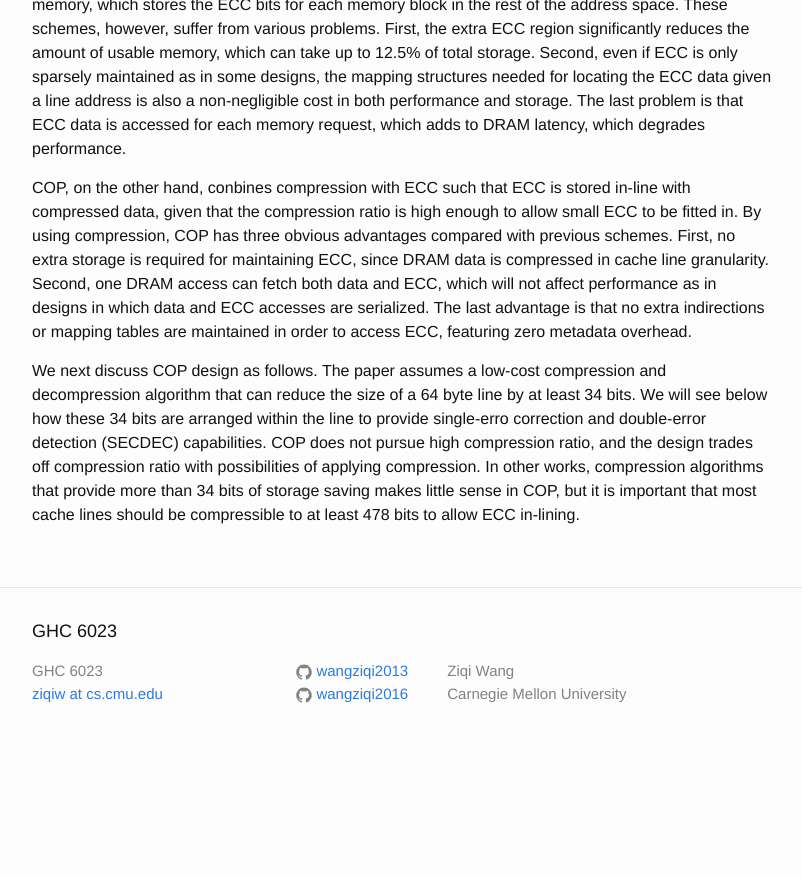
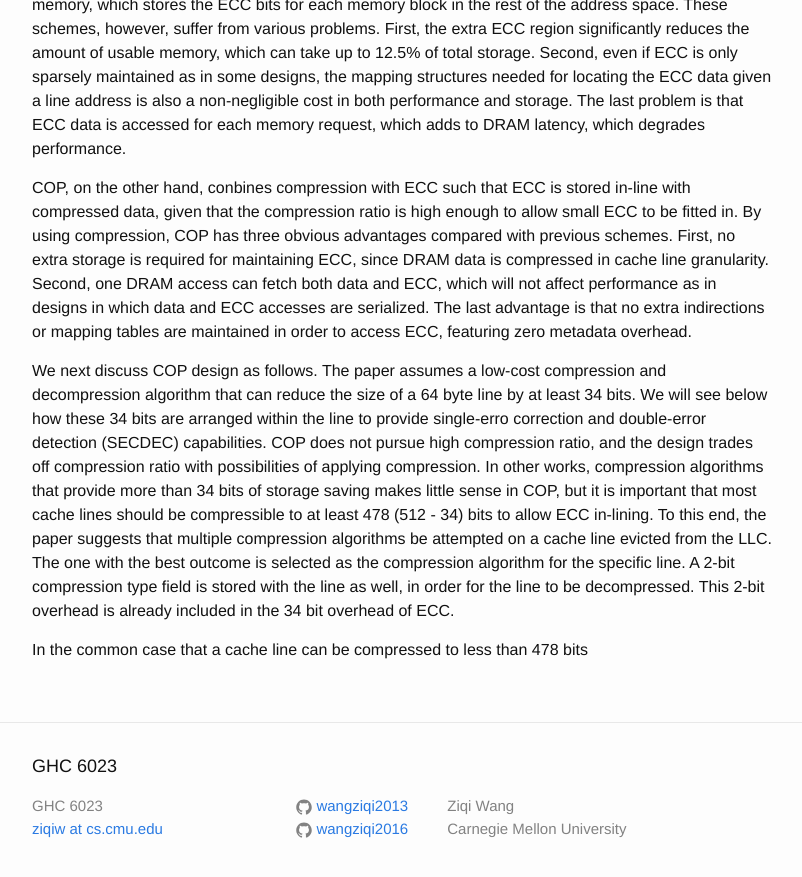
Before and after one commit to wangziqi2013/wangziqi2013.github.io, a Jekyll site: the page built from _posts/2020-06-08-cop.markdown, in a window 1280 px wide and 900 px high, scrolled down 643 px. Shown: the top 877 px of the window, without its empty margins (238-1040 px from the left). Built offline with Jekyll 4.4.1, drawn with Linux system fonts in a browser that asks for light colours; before the commit the page ends 1408 px from its top, so only the background shows below that.

Commit message:
Adding compression type

```diff
--- a/_posts/2020-06-08-cop.markdown
+++ b/_posts/2020-06-08-cop.markdown
@@ -37,4 +37,9 @@ reduce the size of a 64 byte line by at least 34 bits. We will see below how the
 to provide single-erro correction and double-error detection (SECDEC) capabilities. COP does not pursue high compression
 ratio, and the design trades off compression ratio with possibilities of applying compression. In other works, compression
 algorithms that provide more than 34 bits of storage saving makes little sense in COP, but it is important that most
-cache lines should be compressible to at least 478 bits to allow ECC in-lining.
+cache lines should be compressible to at least 478 (512 - 34) bits to allow ECC in-lining. To this end, the paper suggests
+that multiple compression algorithms be attempted on a cache line evicted from the LLC. The one with the best outcome is
+selected as the compression algorithm for the specific line. A 2-bit compression type field is stored with the line
+as well, in order for the line to be decompressed. This 2-bit overhead is already included in the 34 bit overhead of ECC.
+
+In the common case that a cache line can be compressed to less than 478 bits
```
